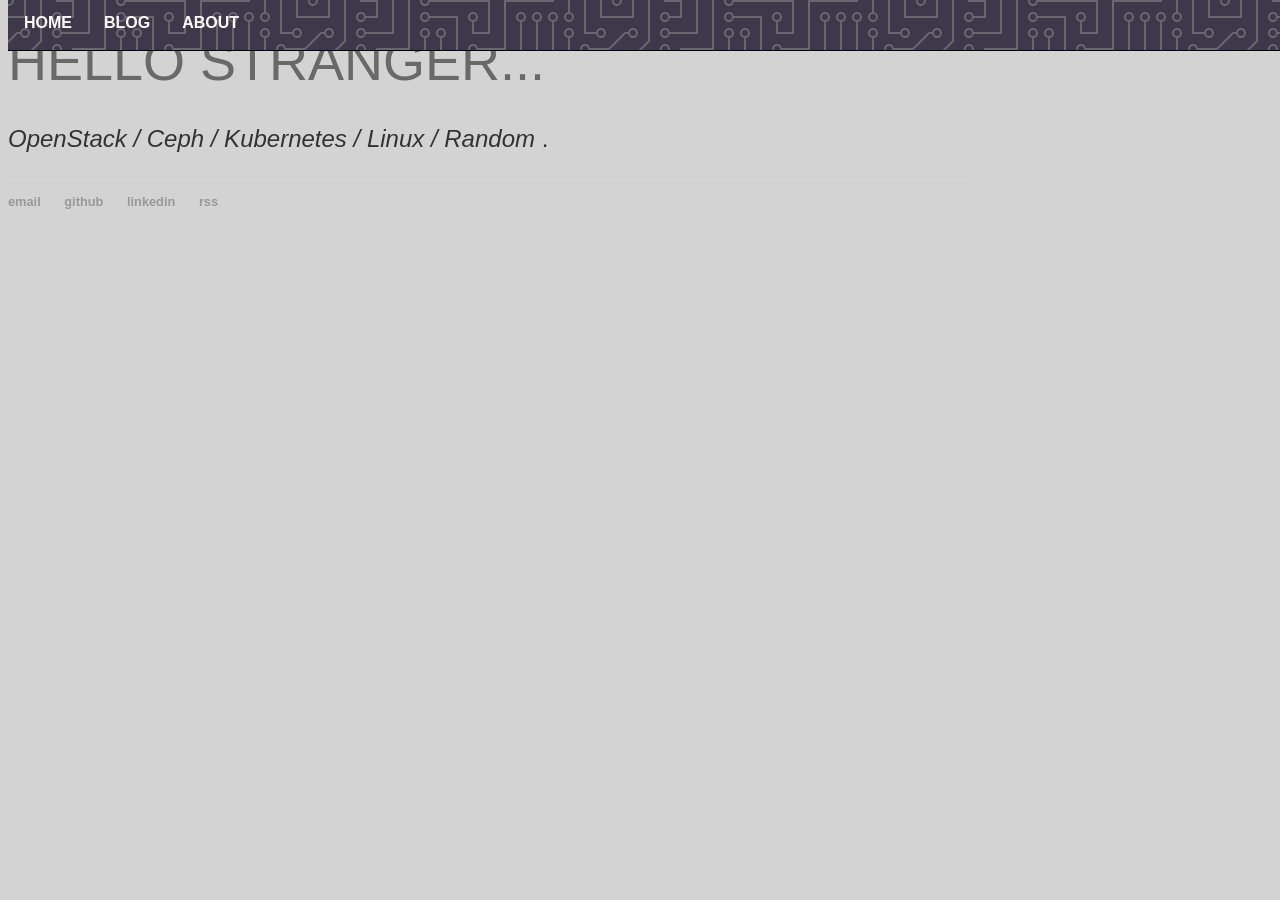
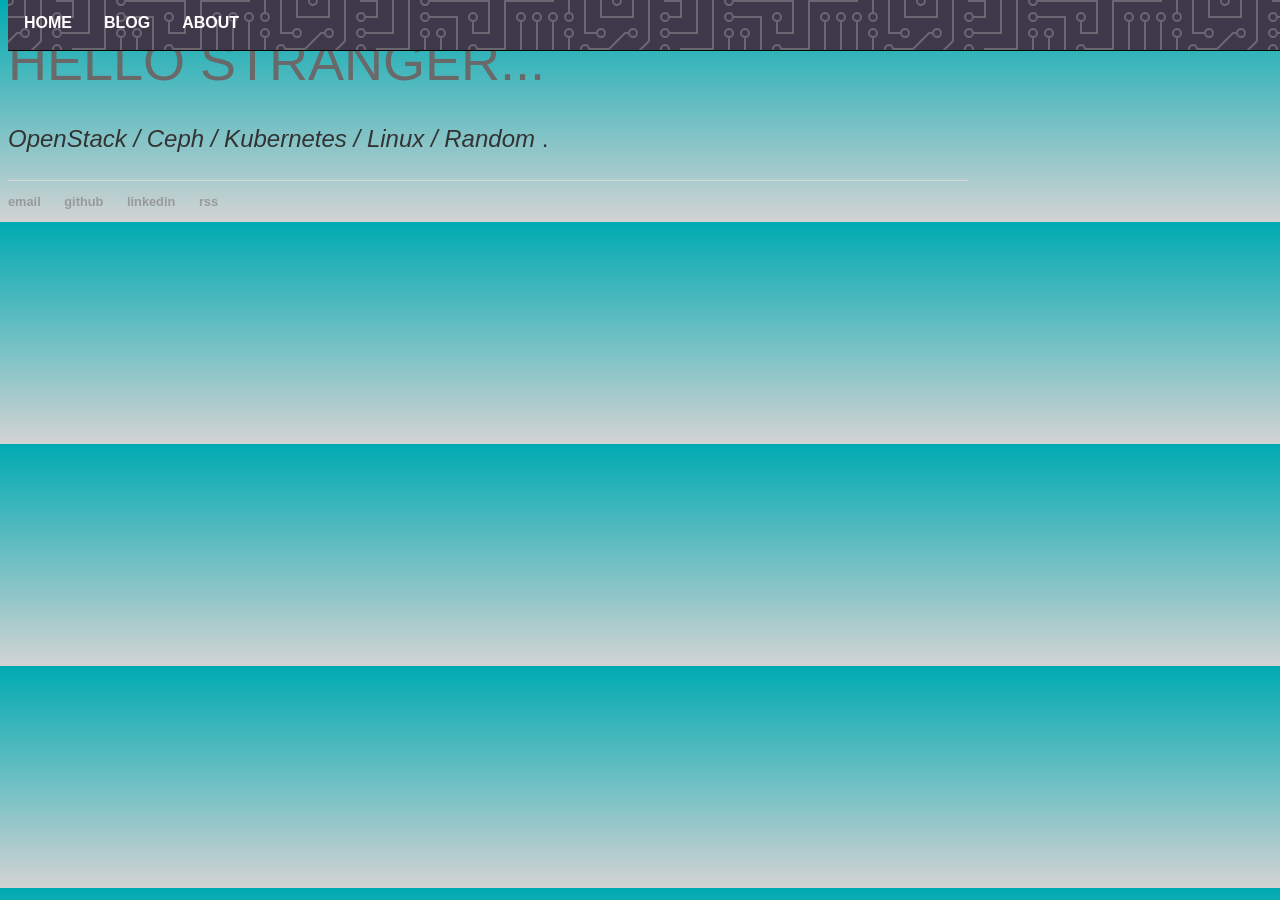
Before and after one commit to mauroseb/mauroseb.github.io, a Jekyll site: the page built from index.html, in a window 1280 px wide. Built offline with Jekyll 4.4.1, drawn with Linux system fonts in a browser that asks for light colours; the list of posts is cut into pages by our own code.

Commit message:
Update main.css

```diff
--- a/css/main.css
+++ b/css/main.css
@@ -1,6 +1,6 @@
 body {
     width: 100%;
-    background-color: #d3d3d3;
+    background-image: linear-gradient(to top, #d3d3d3, #00aab2);
     background-blend-mode: multiply, luminosity;
 }
 
```
